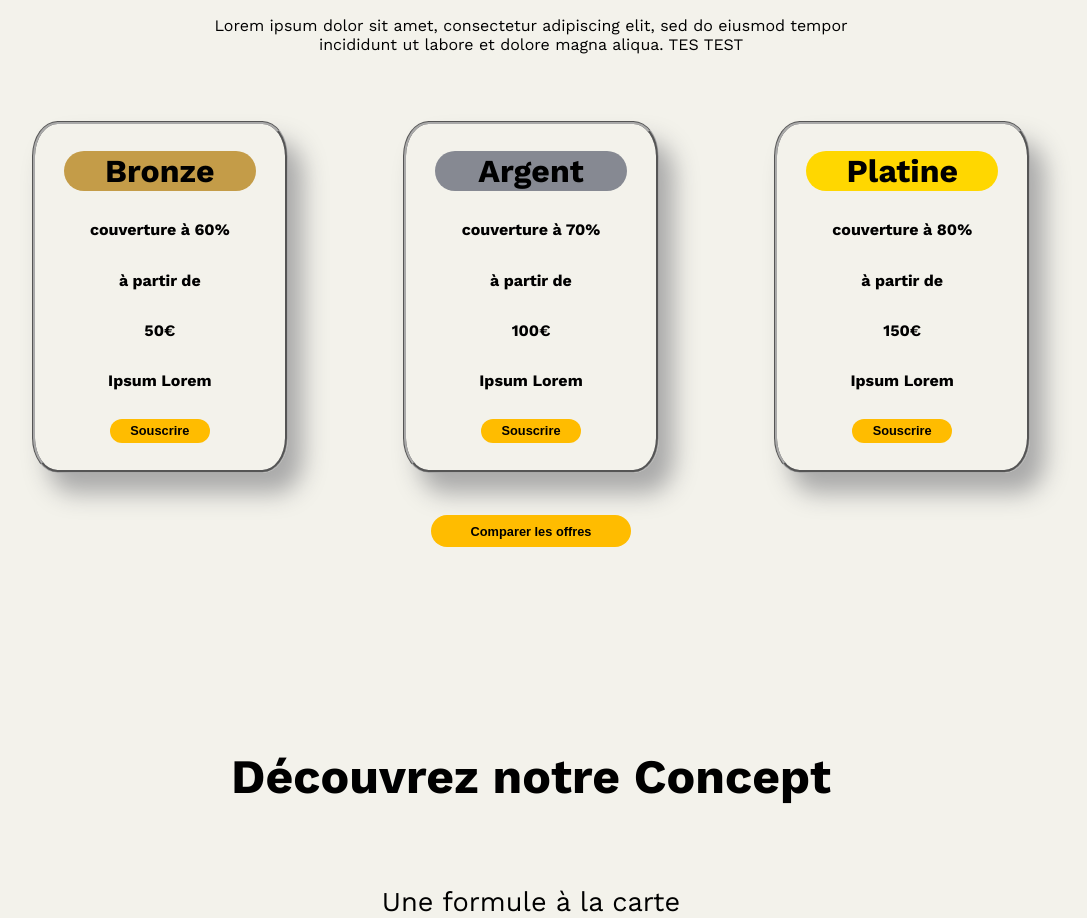
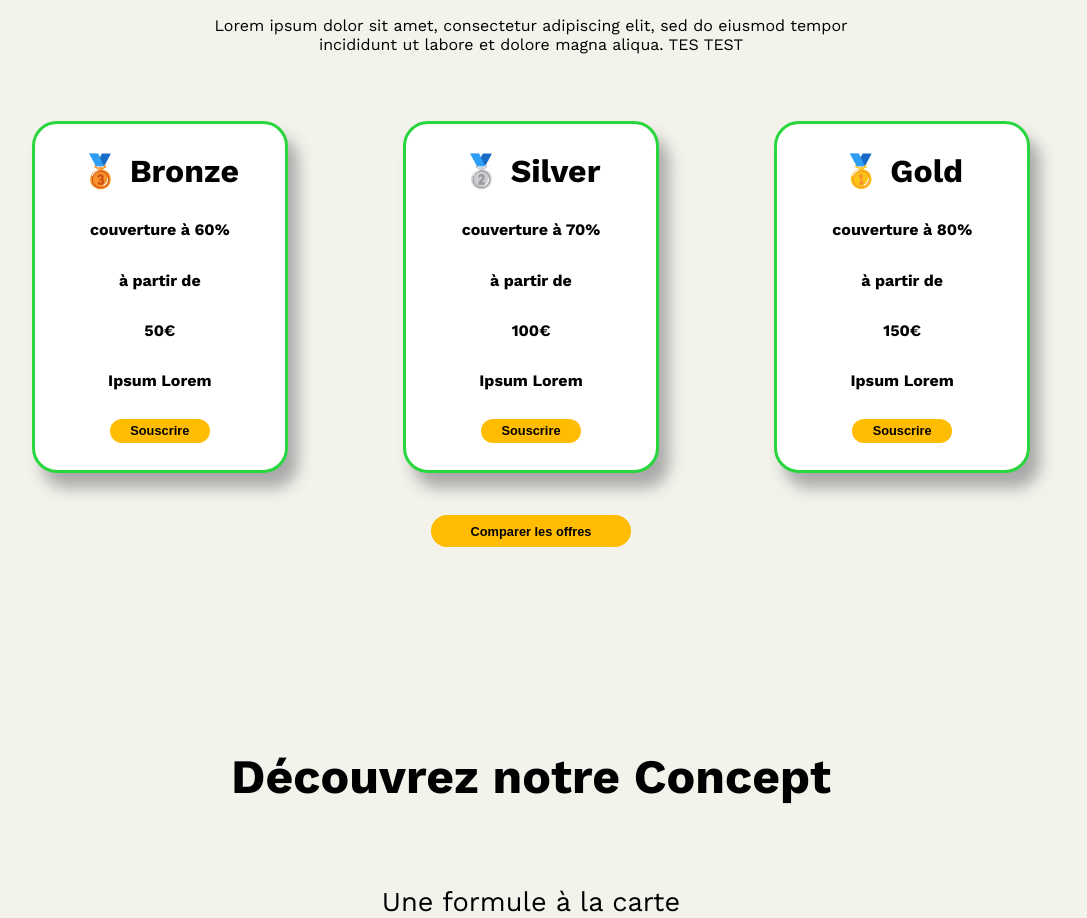
Before and after one commit to WildCodeSchool/paris-0921-project3-my-singa-assurance, a React (Vite) app: page / in a window 1280 px wide. Shown: the part 1020-1938 px from the top of the page, without its empty margins (109-1196 px from the left). Built offline with nearby package versions, Linux system fonts and the light colour scheme.

Commit message:
css change the rates card on homeage

```diff
--- a/src/homepage/ConceptButtons.jsx
+++ b/src/homepage/ConceptButtons.jsx
@@ -11,7 +11,14 @@ function ConceptButtons({ icone, title, arg }) {
         </div>
       </div>
       <div className={style.arg}>
-        <ul className={style.ulConceptBtn}> {arg && arg.map((element) => <li key={element}> {element}</li>)}</ul>
+        <ul className={style.ulConceptBtn}>
+          {arg &&
+            arg.map((element) => (
+              <li key={element} className={style.liConceptBtn}>
+                {element}
+              </li>
+            ))}
+        </ul>
       </div>
     </div>
   );
--- a/src/homepage/HomepageTarif.jsx
+++ b/src/homepage/HomepageTarif.jsx
@@ -6,25 +6,22 @@ import style from './style/HomepageTarif.module.scss';
 function HomepageTarif() {
   const Formules = [
     {
-      title: 'Bronze',
+      title: ' 🥉 Bronze',
       couverture: '60',
       description: 'Ipsum Lorem',
       prix: '50',
-      color: '#C49C48',
     },
     {
-      title: 'Argent',
+      title: ' 🥈 Silver',
       couverture: '70',
       description: 'Ipsum Lorem',
       prix: '100',
-      color: '#868992',
     },
     {
-      title: 'Platine',
+      title: '🥇 Gold',
       couverture: '80',
       description: 'Ipsum Lorem',
       prix: '150',
-      color: '#ffd700',
     },
   ];
   return (
--- a/src/homepage/TarifCard.jsx
+++ b/src/homepage/TarifCard.jsx
@@ -1,7 +1,14 @@
 import React from 'react';
+import { useNavigate } from 'react-router-dom';
+
 import style from './style/TarifCard.module.scss';
 
 function TarifCard({ title, couverture, prix, desc, color }) {
+  const navigate = useNavigate();
+
+  const GoOffer = () => {
+    navigate('/offer/offer');
+  };
   return (
     <div className={style.tarifCardContainer}>
       <div className={style.titleContainer} style={{ backgroundColor: color }}>
@@ -11,7 +18,9 @@ function TarifCard({ title, couverture, prix, desc, color }) {
       <div className={style.divTarif}> à partir de </div>
       <div className={style.divTarif}>{prix}€</div>
       <div className={style.divTarif}>{desc}</div>
-      <button className={style.buttons}>Souscrire</button>
+      <button className={style.buttons} onClick={GoOffer}>
+        Souscrire
+      </button>
     </div>
   );
 }
--- a/src/homepage/style/ConceptButtons.module.scss
+++ b/src/homepage/style/ConceptButtons.module.scss
@@ -31,6 +31,10 @@
   border-radius: 8px;
   padding-top: 1vh;
   padding-right: 1vh;
+  .liConceptBtn {
+    list-style: none;
+    text-decoration: none;
+  }
   .apparentButton {
     border: none;
   }
--- a/src/homepage/style/TarifCard.module.scss
+++ b/src/homepage/style/TarifCard.module.scss
@@ -1,5 +1,5 @@
 .tarifCardContainer {
-  border: groove 3px #a9a9a9;
+  border: solid 3px #2ad63e;
   display: flex;
   flex-direction: column;
   align-items: center;
@@ -7,10 +7,10 @@
   width: 20vw;
   height: 200%;
   justify-content: space-evenly;
-  border-radius: 10%;
-  background-color: inherit;
+  border-radius: 25px;
+  background-color: white;
   font-weight: bold;
-  box-shadow: 15px 20px 25px #a9a9a9;
+  box-shadow: 10px 15px 15px #a9a9a9;
   .divTarif {
     background-color: inherit;
     border-radius: 20%;
@@ -19,8 +19,8 @@
 }
 
 .tarifCardContainer:hover {
-  transform: scale(1.2);
-  transition: 750ms;
+  transform: scale(1.1);
+  transition: 500ms;
   cursor: default;
   box-shadow: none;
 }
```
